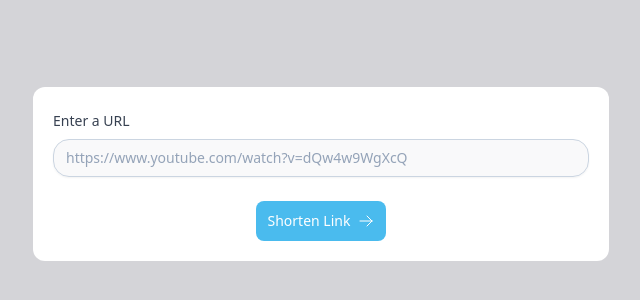
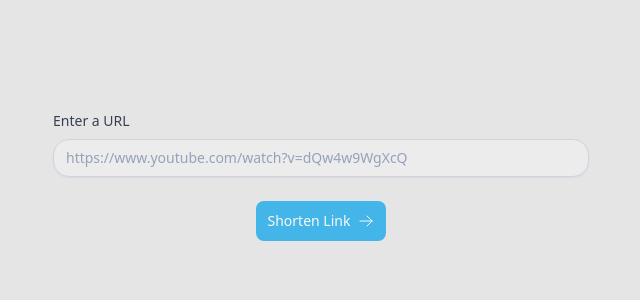
Before and after one commit to chinmaykunkikar/url-shortner, a React app in the folder ui/: page / in a window 1280 px wide. Shown: the part 226-526 px from the top of the page, without its empty margins (319-959 px from the left). Built offline with nearby package versions, Linux system fonts and the light colour scheme; the HTML template or start-up script is replaced by a standard one.

Commit message:
Split URLShortnerForm into components

```diff
--- a/ui/src/App.tsx
+++ b/ui/src/App.tsx
@@ -2,7 +2,7 @@ import URLShortnerForm from "./components/URLShortnerForm";
 
 function App() {
   return (
-    <div className='flex h-screen w-screen flex-col items-center justify-center bg-zinc-300'>
+    <div className='flex h-screen w-screen flex-col items-center justify-center bg-neutral-200'>
       <URLShortnerForm />
     </div>
   );
--- /dev/null
+++ b/ui/src/components/Button.tsx
@@ -0,0 +1,20 @@
+type ButtonProps = {
+  disabled: boolean;
+  btnText: string;
+  btnIcon?: JSX.Element;
+};
+
+export default function Button(props: ButtonProps) {
+  const { disabled, btnText, btnIcon } = props;
+  return (
+    <button
+      {...props}
+      type='submit'
+      disabled={disabled}
+      className='inline-flex items-center rounded-lg bg-sky-500 py-2 px-3 text-center text-sm
+          font-medium text-white hover:bg-sky-700 focus:outline-none focus:ring-4 focus:ring-sky-300
+          disabled:cursor-not-allowed disabled:opacity-75 disabled:hover:bg-gray-500'>
+      {btnText} {btnIcon}
+    </button>
+  );
+}
--- /dev/null
+++ b/ui/src/components/Input.tsx
@@ -0,0 +1,37 @@
+type InputProps = {
+  inputId: string;
+  label: string;
+  type: string;
+  placeholder?: string;
+  inputIcon: JSX.Element;
+  onChangeHandler: React.ChangeEventHandler;
+};
+
+export default function Input(props: InputProps) {
+  const { inputId, label, type, placeholder, inputIcon, onChangeHandler } =
+    props;
+
+  return (
+    <>
+      <label
+        className='mb-1 self-start text-sm font-medium leading-7 text-gray-700'
+        htmlFor={inputId}>
+        {label}
+      </label>
+      <div className='relative flex w-full items-center text-gray-400'>
+        <input
+          {...props}
+          className='w-full rounded-2xl border border-slate-300 bg-gray-100 bg-opacity-50 px-3 py-2 pr-8
+          text-sm placeholder-slate-400 shadow-sm invalid:border-rose-500 invalid:text-rose-600
+          focus:border-sky-500 focus:bg-white focus:outline-none focus:ring-1
+          focus:ring-sky-500 focus:invalid:border-rose-500 focus:invalid:ring-rose-500'
+          id={inputId}
+          type={type}
+          placeholder={placeholder}
+          onChange={onChangeHandler}
+        />
+        {inputIcon}
+      </div>
+    </>
+  );
+}
--- a/ui/src/components/URLShortnerForm.tsx
+++ b/ui/src/components/URLShortnerForm.tsx
@@ -1,14 +1,16 @@
 import React, { useRef, useState } from "react";
 import axios from "axios";
-import clsx from 'clsx'
+import clsx from "clsx";
 import { ArrowRightIcon, XMarkIcon } from "@heroicons/react/24/outline";
 
 import { SERVER_ENDPOINT } from "../config";
+import Button from "./Button";
+import Input from "./Input";
 
 export default function URLShortnerForm() {
   const [destination, setDestination] = useState<string>();
   const [shortId, setShortId] = useState<string>();
-  const inputField = useRef<HTMLInputElement>(null)
+  const inputField = useRef<HTMLInputElement>(null);
 
   async function handleSubmit(event: React.FormEvent<HTMLFormElement>) {
     event.preventDefault();
@@ -22,47 +24,38 @@ export default function URLShortnerForm() {
 
   const handleReset = (event: any) => {
     event.preventDefault();
-    setDestination('')
-    if(inputField.current)
-    inputField.current.value='';
+    setDestination("");
+    if (inputField.current) inputField.current.value = "";
   };
 
   return (
-    <div className='m-2 w-4/5 max-w-xl rounded-xl bg-white p-5 lg:w-2/3 xl:w-1/2 '>
+    <div className='m-2 w-4/5 max-w-xl p-5 lg:w-2/3 xl:w-1/2 '>
       <form onSubmit={handleSubmit} className='flex flex-col items-center'>
-        <label
-          className='mb-1 self-start text-sm font-medium leading-7 text-gray-700'
-          htmlFor='url-input'>
-          Enter a URL
-        </label>
-
-        <div className='relative flex w-full items-center text-gray-400'>
-          <input
-          ref={inputField}
-            className='w-full pr-8 rounded-2xl border border-slate-300 bg-gray-100 bg-opacity-50 px-3 py-2
-          text-sm placeholder-slate-400 shadow-sm invalid:border-rose-500 invalid:text-rose-600
-          focus:border-sky-500 focus:bg-white focus:outline-none focus:ring-1
-          focus:ring-sky-500 focus:invalid:border-rose-500 focus:invalid:ring-rose-500'
-            id='url-input'
-            type={"url"}
-            placeholder='https://www.youtube.com/watch?v=dQw4w9WgXcQ'
-            onChange={(input: React.ChangeEvent<HTMLInputElement>) =>
-              setDestination(input.target.value)
-            }
-          />
-          <XMarkIcon onClick={handleReset} className={clsx(destination ? 'absolute right-2 h-5 w-5\
-          stroke-[3px] hover:stroke-red-500' : 'hidden')} />
-        </div>
+        <Input
+          inputId='url-input'
+          label='Enter a URL'
+          type='url'
+          placeholder='https://www.youtube.com/watch?v=dQw4w9WgXcQ'
+          onChangeHandler={(input: React.ChangeEvent<HTMLInputElement>) =>
+            setDestination(input.target.value)
+          }
+          inputIcon={
+            <XMarkIcon
+              onClick={handleReset}
+              className={clsx(
+                destination
+                  ? "absolute right-2 h-5 w-5 stroke-[3px] hover:stroke-red-500"
+                  : "hidden"
+              )}
+            />
+          }
+        />
         <br />
-        <button
-          type='submit'
+        <Button
           disabled={!destination}
-          className='inline-flex items-center rounded-lg bg-sky-500 py-2 px-3 text-center text-sm
-          font-medium text-white hover:bg-sky-700 focus:outline-none focus:ring-4 focus:ring-sky-300
-          disabled:hover:bg-gray-500 disabled:opacity-75 disabled:cursor-not-allowed'>
-          Shorten Link
-          <ArrowRightIcon className='h-6 w-6 pl-2' />
-        </button>
+          btnText={"Shorten Link"}
+          btnIcon={<ArrowRightIcon className='h-6 w-6 pl-2' />}
+        />
         {shortId ? (
           <a
             className='mt-5 text-xl text-pink-500 decoration-sky-500/60 decoration-2 hover:underline'
```
